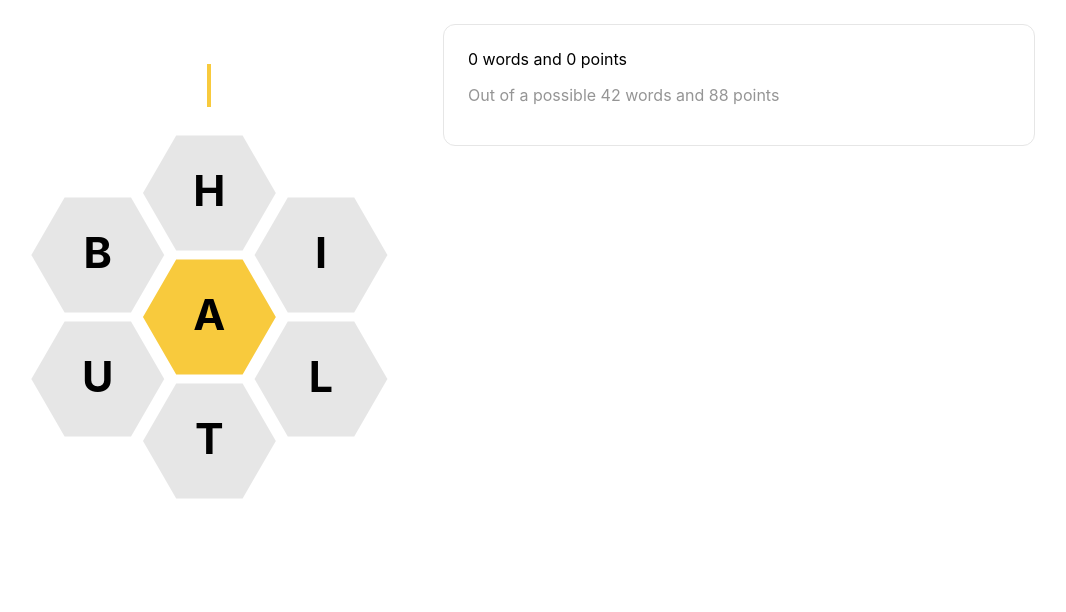
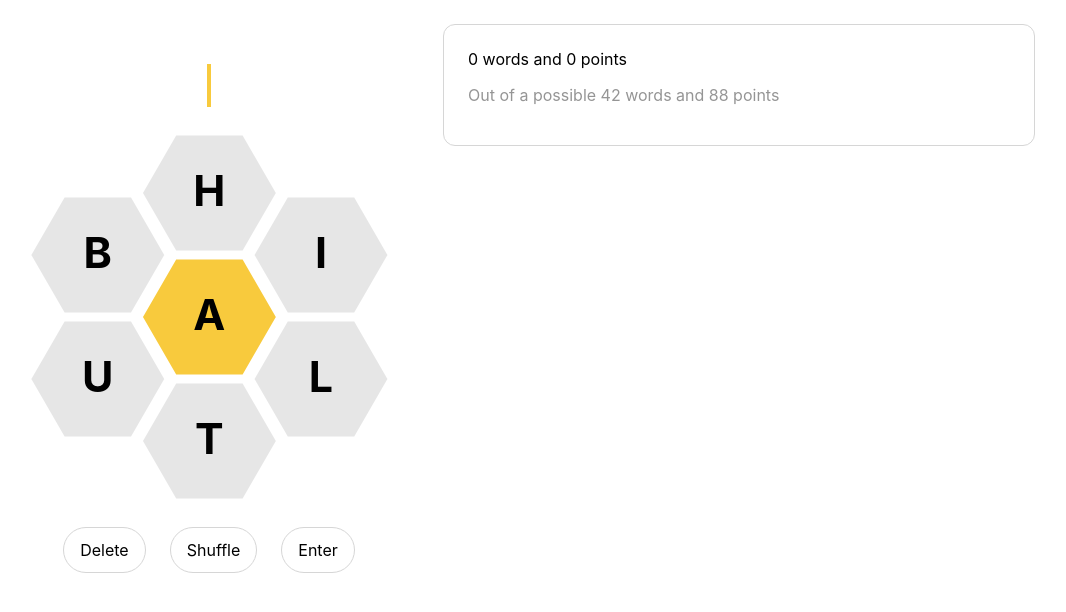
Before and after one commit to lokesh/team-bee-admin, a Vue app: page / in a window 1280 px wide. Shown: the top 612 px of the page, without its empty margins (1-1067 px from the left). Built offline with nearby package versions, Linux system fonts and the light colour scheme.

Commit message:
add buttons below hive

```diff
--- a/src/App.vue
+++ b/src/App.vue
@@ -1,28 +1,31 @@
 <template>
   <div class="app">
-    <div
-      class="col-gameboard"
-    >
-      <word-input class="word-input" />
-      <hive />
+
+    <div class="col-gameboard">
+      <hive-input class="hive-input" />
+      <hive class="hive" />
+      <hive-actions class="hive-actions" />
     </div>
-    <scoreboard
-      class="col-scoreboard"
-    />
+
+    <scoreboard class="col-scoreboard" />
+
   </div>
 </template>
 
 <script>
 import Hive from './components/Hive.vue';
+import HiveActions from './components/HiveActions.vue';
+import HiveInput from './components/HiveInput.vue';
 import Scoreboard from './components/Scoreboard.vue'
-import WordInput from './components/WordInput.vue';
+
 
 export default {
   name: 'App',
   components: {
     Hive,
     Scoreboard,
-    WordInput,
+    HiveActions,
+    HiveInput,
   },
 
   mounted() {
@@ -35,7 +38,7 @@ export default {
 
   methods: {
     onKey(e) {
-        // Note: Enter key is handled in WordInput.vue
+        // Note: Enter key is handled in HiveInput.vue
 
         if (e.keyCode === 8 || e.keyCode === 46) {  // Backspace and Delete
           this.$store.commit('removeInputLetter');
@@ -68,7 +71,13 @@ export default {
 .col-scoreboard {
   flex: 0 0 50%;
 }
-.word-input {
+
+.hive-input {
   margin-bottom: 24px;
 }
+
+.hive {
+  margin-bottom: 24px;
+}
+
 </style>
--- a/src/components/Hive.vue
+++ b/src/components/Hive.vue
@@ -15,7 +15,7 @@
 </template>
 
 <script>
-import { mapState } from "vuex";
+import { mapState } from 'vuex';
 import HiveCell from './HiveCell.vue';
 
 export default {
--- /dev/null
+++ b/src/components/HiveActions.vue
@@ -0,0 +1,64 @@
+<template>
+  <div class="row">
+    <hive-button
+      class="button"
+      @click="onDelete"
+    >
+      Delete
+    </hive-button>
+    <hive-button
+      class="button"
+      @click="onShuffle"
+    >
+      Shuffle
+    </hive-button>
+    <hive-button
+      class="button"
+      @click="onEnter"
+    >
+      Enter
+    </hive-button>
+  </div>
+</template>
+
+<script>
+import { EventBus } from '../event-bus.js';
+import HiveButton from './HiveButton';
+
+export default {
+  name: 'HiveActions',
+
+  components: {
+    HiveButton,
+  },
+
+  methods: {
+    onDelete() {
+      this.$store.commit('removeInputLetter');
+    },
+
+    onEnter() {
+      EventBus.$emit('submitInput');
+    },
+
+    onShuffle() {
+      this.$store.commit('shuffleOuterLetters');
+    },
+  },
+}
+</script>
+
+<style scoped>
+.row {
+  display: flex;
+  justify-content: center;
+}
+
+.button {
+  margin-right: 24px;
+}
+
+.button:last-of-type {
+  margin-right: 0;
+}
+</style>
--- /dev/null
+++ b/src/components/HiveButton.vue
@@ -0,0 +1,39 @@
+<template>
+  <button
+    type="button"
+    @click="$emit('click')"
+  >
+    <slot />
+  </button>
+</template>
+
+<script>
+export default {
+  name: 'HiveButton',
+}
+</script>
+
+<style scoped>
+button {
+  padding: 12px 16px;
+  font-size: 16px;
+  border: var(--border);
+  border-radius: 36px;
+  background: white;
+}
+
+button:hover {
+  cursor: pointer;
+}
+button:active {
+  background: var(--color-muted);
+}
+
+button:focus {
+  outline: none;
+}
+
+button:focus-visible {
+  border-color: var(--color-focus);
+}
+</style>
--- a/src/components/WordInput.vue
+++ b/src/components/HiveInput.vue
@@ -37,9 +37,10 @@ their part.
 
 <script>
 import { mapState } from "vuex";
+import { EventBus } from '../event-bus.js';
 
 export default {
-  name: 'WordInput',
+  name: 'HiveInput',
 
   data() {
     return {
@@ -64,17 +65,41 @@ export default {
 
   mounted() {
     document.addEventListener('keydown', this.onKey);
+    EventBus.$on('submitInput', this.submit);
   },
 
   destroyed() {
     document.removeEventListener('keydown', this.onKey);
+    EventBus.$off('submitInput', this.submit);
   },
 
   methods: {
     onKey(e) {
       if (e.keyCode !== 13) return;
+
       // Enter pressed
+      this.submit();
+    },
 
+    notice(str) {
+      this.noticeMsg = str;
+      this.$refs.notice.classList.add('notice--visible');
+    },
+
+    onNoticeEnd() {
+      this.$refs.notice.classList.remove('notice--visible');
+    },
+
+    onShakeEnd() {
+      this.$refs.input.classList.remove('input--error');
+      this.$store.commit('clearInput');
+    },
+
+    shake() {
+      this.$refs.input.classList.add('input--error');
+    },
+
+    submit() {
       // Too short
       if (this.input.length < 4) {
         this.notice('Too short');
@@ -100,26 +125,7 @@ export default {
         this.$store.commit('addFoundWord', this.input);
         this.$store.commit('clearInput');
       }
-
-    },
-
-    notice(str) {
-      this.noticeMsg = str;
-      this.$refs.notice.classList.add('notice--visible');
-    },
-
-    onNoticeEnd() {
-      this.$refs.notice.classList.remove('notice--visible');
-    },
-
-    onShakeEnd() {
-      this.$refs.input.classList.remove('input--error');
-      this.$store.commit('clearInput');
-    },
-
-    shake() {
-      this.$refs.input.classList.add('input--error');
-    },
+    } ,
   },
 }
 </script>
--- a/src/components/Scoreboard.vue
+++ b/src/components/Scoreboard.vue
@@ -70,8 +70,12 @@ export default {
 
 .word {
   padding: 0.4em;
-  border-bottom: var(--border);
+  border-bottom: var(--border-inline);
   font-size: 18px;
   text-transform: capitalize;
 }
+
+.word:last-of-type {
+  border-bottom: none;
+}
 </style>
--- /dev/null
+++ b/src/event-bus.js
@@ -0,0 +1,3 @@
+import Vue from 'vue';
+
+export const EventBus = new Vue();
--- a/src/styles/base.css
+++ b/src/styles/base.css
@@ -10,6 +10,8 @@
   --color-muted-dark: #d6d6d6;
   --color-error: #FB2E2E;
   --color-bg-dark: #333;
+
+  --color-focus: #3d88f8;
 
   /* ---------- */
   /* TYPOGRAPHY */
@@ -30,7 +32,8 @@
   --radius-sm: 6px;
 
   /* Borders */
-  --border: 1px solid var(--color-muted);
+  --border: 1px solid var(--color-muted-dark);
+  --border-inline: 1px solid var(--color-muted);
 
 
   /* Shadows */
```
Also changed, not shown: 1 other file (tests, documents, lock files or other folders).
